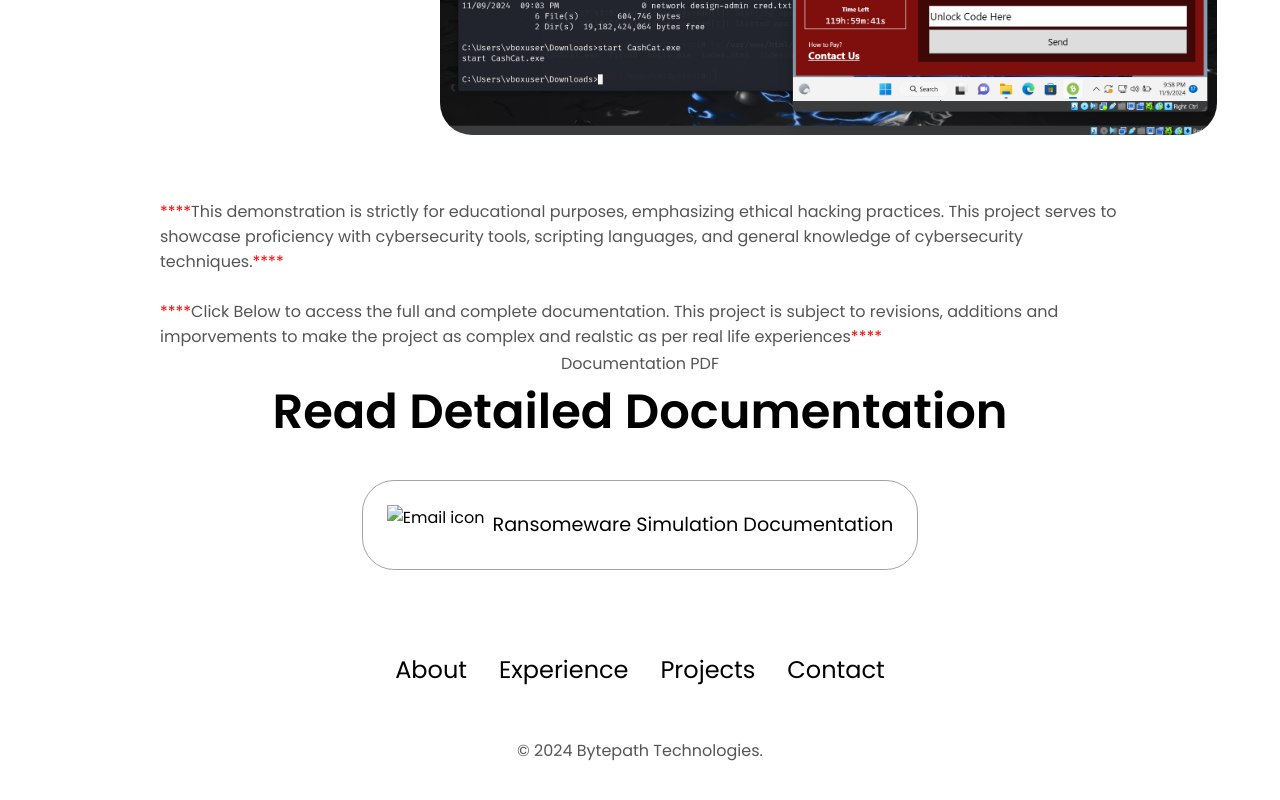
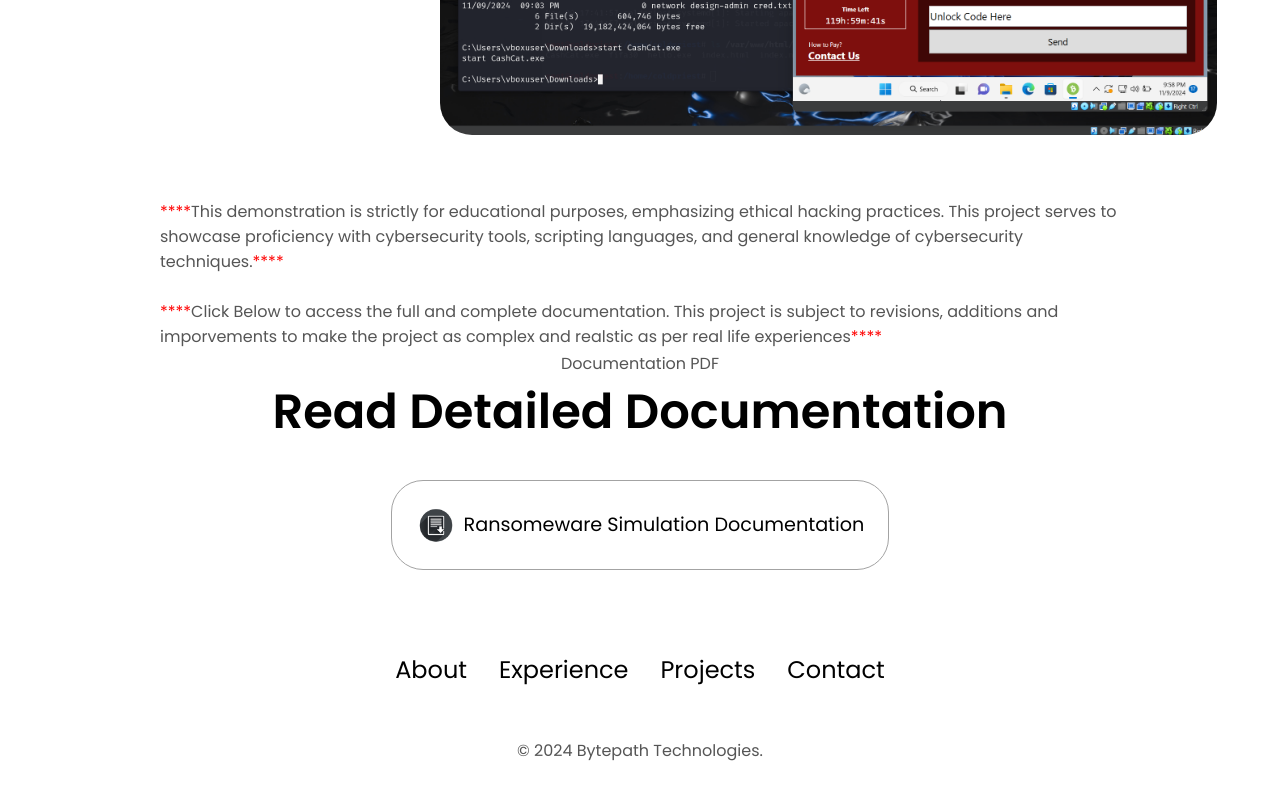
Before and after one commit to gz55555/TaufiqHamza, a plain HTML site: page ransomwareSim.html in a window 1280 px wide. Shown: the part 4703-5503 px from the top of the page. Drawn offline with Linux system fonts and the light colour scheme.

Commit message:
Update ransomwareSim.html

```diff
--- a/ransomwareSim.html
+++ b/ransomwareSim.html
@@ -166,7 +166,7 @@
       <div class="contact-info-upper-container">
         <div class="contact-info-container">
           <img
-            src=".download.png"
+            src="download.png"
             alt="Email icon"
             class="icon contact-icon email-icon"
           />
```
